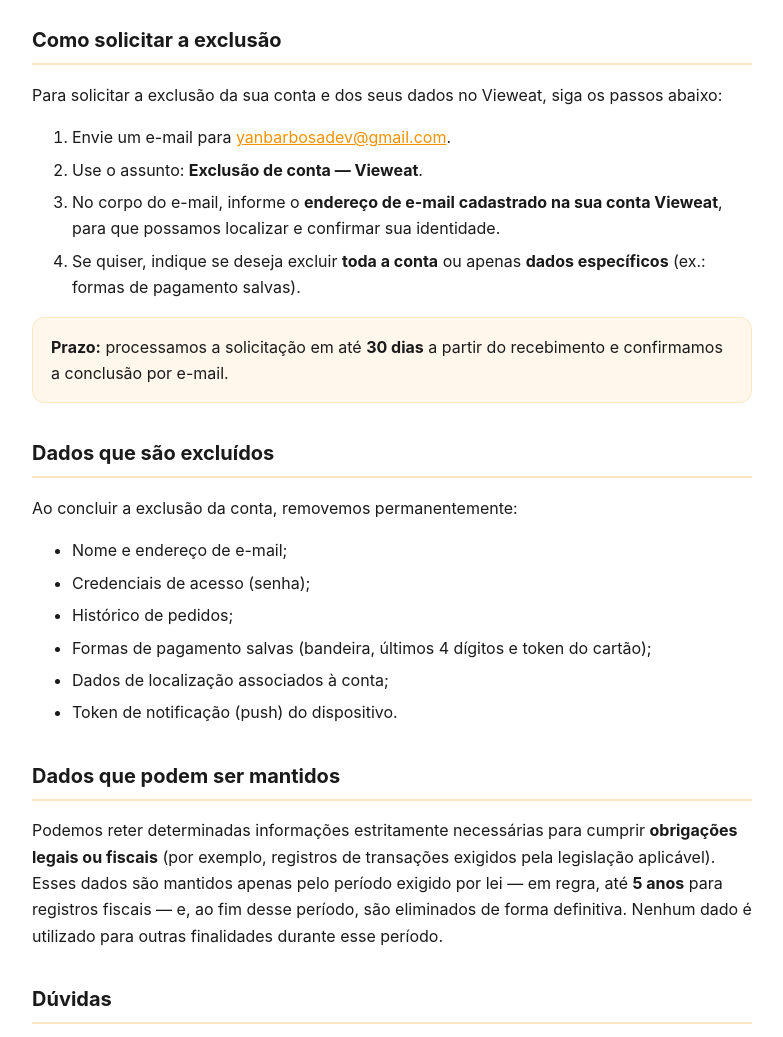
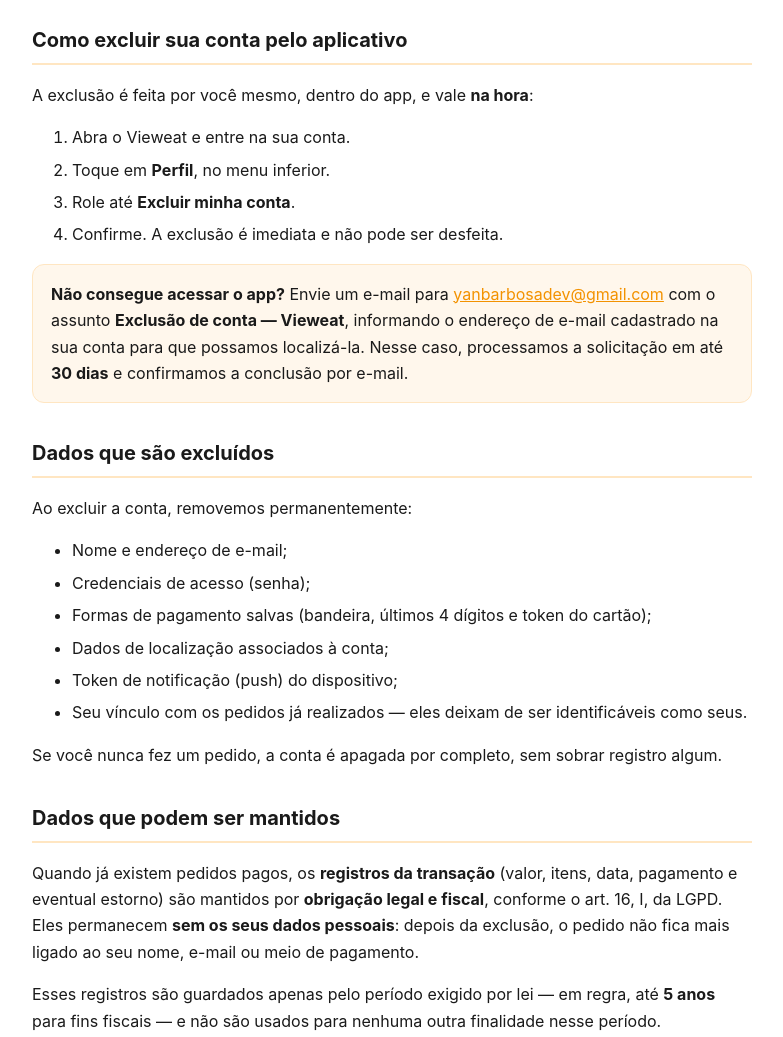
Before and after one commit to YanBarbosaLouzada/vieweat-legal, a plain HTML site: page account-deletion.html in a window 1280 px wide. Shown: the part 280-1317 px from the top of the page, without its empty margins (248-1031 px from the left). Drawn offline with Linux system fonts and the light colour scheme.

Commit message:
Atualiza instruções de exclusão de conta e dados no Vieweat

```diff
--- a/account-deletion.html
+++ b/account-deletion.html
@@ -50,39 +50,49 @@
     <a href="mailto:yanbarbosadev@gmail.com">yanbarbosadev@gmail.com</a>.
   </p>
 
-  <h2>Como solicitar a exclusão</h2>
-  <p>Para solicitar a exclusão da sua conta e dos seus dados no Vieweat, siga os passos abaixo:</p>
+  <h2>Como excluir sua conta pelo aplicativo</h2>
+  <p>
+    A exclusão é feita por você mesmo, dentro do app, e vale <strong>na hora</strong>:
+  </p>
   <ol>
-    <li>Envie um e-mail para <a href="mailto:yanbarbosadev@gmail.com">yanbarbosadev@gmail.com</a>.</li>
-    <li>Use o assunto: <strong>Exclusão de conta — Vieweat</strong>.</li>
-    <li>No corpo do e-mail, informe o <strong>endereço de e-mail cadastrado na sua conta Vieweat</strong>,
-        para que possamos localizar e confirmar sua identidade.</li>
-    <li>Se quiser, indique se deseja excluir <strong>toda a conta</strong> ou apenas
-        <strong>dados específicos</strong> (ex.: formas de pagamento salvas).</li>
+    <li>Abra o Vieweat e entre na sua conta.</li>
+    <li>Toque em <strong>Perfil</strong>, no menu inferior.</li>
+    <li>Role até <strong>Excluir minha conta</strong>.</li>
+    <li>Confirme. A exclusão é imediata e não pode ser desfeita.</li>
   </ol>
   <div class="box">
-    <strong>Prazo:</strong> processamos a solicitação em até <strong>30 dias</strong> a partir do
-    recebimento e confirmamos a conclusão por e-mail.
+    <strong>Não consegue acessar o app?</strong> Envie um e-mail para
+    <a href="mailto:yanbarbosadev@gmail.com">yanbarbosadev@gmail.com</a> com o assunto
+    <strong>Exclusão de conta — Vieweat</strong>, informando o endereço de e-mail cadastrado
+    na sua conta para que possamos localizá-la. Nesse caso, processamos a solicitação em até
+    <strong>30 dias</strong> e confirmamos a conclusão por e-mail.
   </div>
 
   <h2>Dados que são excluídos</h2>
-  <p>Ao concluir a exclusão da conta, removemos permanentemente:</p>
+  <p>Ao excluir a conta, removemos permanentemente:</p>
   <ul>
     <li>Nome e endereço de e-mail;</li>
     <li>Credenciais de acesso (senha);</li>
-    <li>Histórico de pedidos;</li>
     <li>Formas de pagamento salvas (bandeira, últimos 4 dígitos e token do cartão);</li>
     <li>Dados de localização associados à conta;</li>
-    <li>Token de notificação (push) do dispositivo.</li>
+    <li>Token de notificação (push) do dispositivo;</li>
+    <li>Seu vínculo com os pedidos já realizados — eles deixam de ser identificáveis como seus.</li>
   </ul>
+  <p>
+    Se você nunca fez um pedido, a conta é apagada por completo, sem sobrar registro algum.
+  </p>
 
   <h2>Dados que podem ser mantidos</h2>
   <p>
-    Podemos reter determinadas informações estritamente necessárias para cumprir
-    <strong>obrigações legais ou fiscais</strong> (por exemplo, registros de transações exigidos
-    pela legislação aplicável). Esses dados são mantidos apenas pelo período exigido por lei — em
-    regra, até <strong>5 anos</strong> para registros fiscais — e, ao fim desse período, são
-    eliminados de forma definitiva. Nenhum dado é utilizado para outras finalidades durante esse período.
+    Quando já existem pedidos pagos, os <strong>registros da transação</strong> (valor, itens,
+    data, pagamento e eventual estorno) são mantidos por <strong>obrigação legal e fiscal</strong>,
+    conforme o art. 16, I, da LGPD. Eles permanecem <strong>sem os seus dados pessoais</strong>:
+    depois da exclusão, o pedido não fica mais ligado ao seu nome, e-mail ou meio de pagamento.
+  </p>
+  <p>
+    Esses registros são guardados apenas pelo período exigido por lei — em regra, até
+    <strong>5 anos</strong> para fins fiscais — e não são usados para nenhuma outra
+    finalidade nesse período.
   </p>
 
   <h2>Dúvidas</h2>
```
